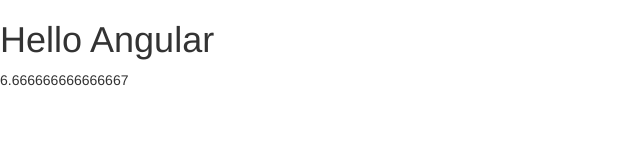
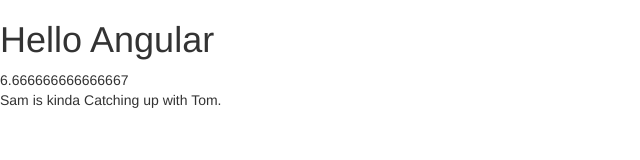
Before and after one commit to SamSunny95/Week10, a website: page public/index.html in a window 1280 px wide. Shown: the whole page, without its empty margins (0-640 px from the left). Drawn offline with Linux system fonts and the light colour scheme.

Commit message:
thats it

```diff
--- a/public/index.html
+++ b/public/index.html
@@ -14,7 +14,7 @@
 	<body>
 		<h1>Hello Angular</h1>
 		{{20/3}}
-
+		<section>{{"Sam " + "is kinda Catching up with Tom."}}
 		<script src="lib/jquery/dist/jquery.min.js"></script>
 		<script src="lib/bootstrap/dist/js/bootstrap.min.js"></script>
 		<script src="lib/angular/angular.min.js"></script>
```
